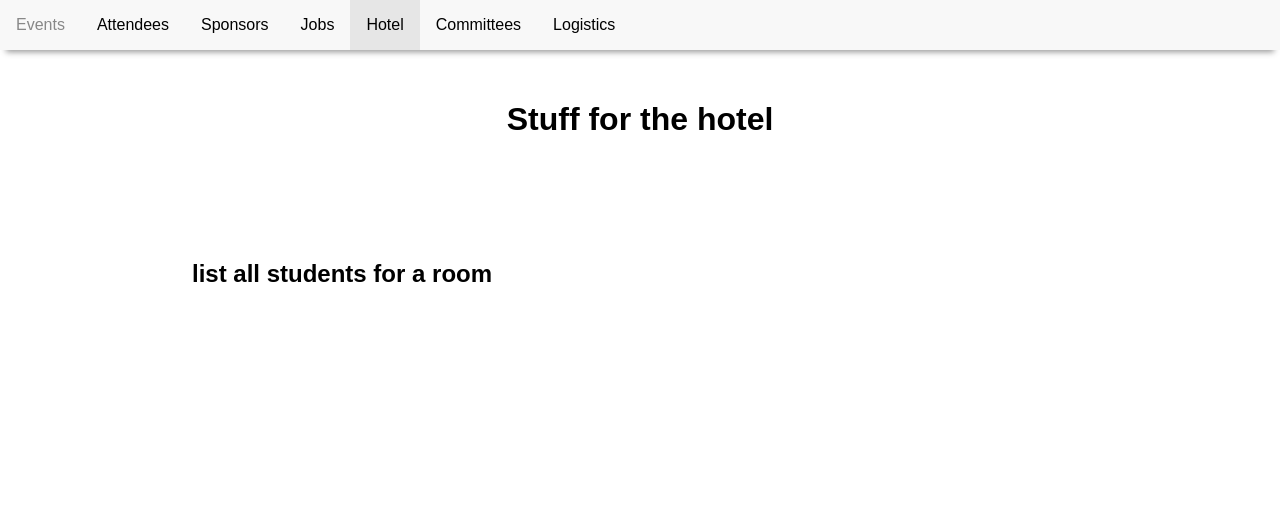
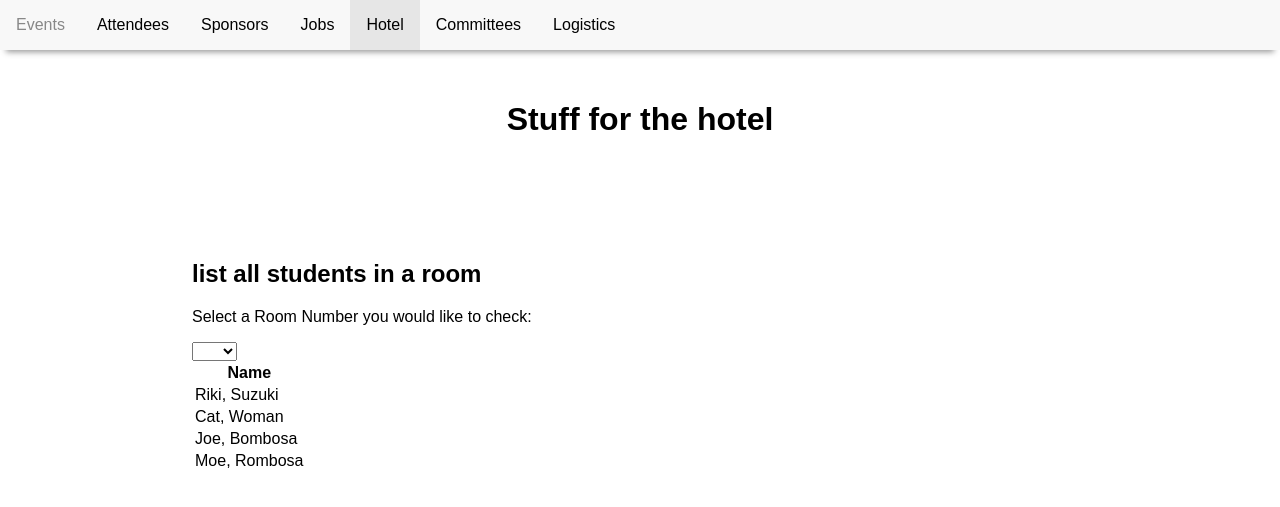
Before and after one commit to sxnum-1/conference, a PHP site: page /hotel.php in a window 1280 px wide. Shown: the top 507 px of the page. Run offline with PHP 8.4, Linux system fonts and the light colour scheme; data comes from the database, SQL or seed files in the repository.

Commit message:
Add files via upload

```diff
--- a/hotel.php
+++ b/hotel.php
@@ -20,11 +20,76 @@
       <h1>Stuff for the hotel</h1>
     </header>
     <div class="main">
-      <h2>list all students for a room</h2>
+       <!-- set up PDO -->
+       <?php include 'pdo.php'; ?>
+      <!--Company and job related information -->
+      <div id="studentrooms">
+        <h2>list all students in a room</h2>
+        <div id="roomselection">
+          <p>Select a Room Number you would like to check:</p>
+
+          <?php
+            // Select Room number from hotel rooms
+            $query = 'SELECT roomNumber FROM hotelroom;';
+            $stmt = $pdo->prepare($query);
+            $stmt->execute();
+            echo "<select name=\"roomNumber\" onChange=\"displayRoom(this)\">";
+            echo "<option value=''></option>";
+            //Constructs the options looping from the query call.
+            while ($room = $stmt->fetch()){
+              echo "<option value=" . $room['roomNumber'] . ">" . $room["roomNumber"] . "</option>";
+            }
+            echo "</select><br>";
+          ?>
+        </div>
+        <div id="display"></div>
+      </div>
+      <?php
+        //Lists the students name and id
+        $query = 'SELECT CONCAT(firstName,\', \',lastName) as FName FROM student;';
+        $stmt = $pdo->prepare($query);
+        $stmt->execute();
+        //creates a table
+        echo "<table>";
+        echo "<tr><th>Name</th></tr>";
+        // Loops through and displays each row.
+        while ($name = $stmt->fetch()) {
+          $name = $name["FName"];
+          echo "<tr><td>$name</td></tr>";
+        }
+        echo "</table>";
+      ?>
     </div>
     <footer>
 
     </footer>
     <!-- placeholder -->
-  </body>
+
+  <script>
+    // Function used to display job specific rolls taking in the selected company as a parameter
+    function displayRoom(room){
+      //Target div to display info
+      let content = document.getElementById("display");
+      let a = room.value;
+      const query = `
+        <?php
+          // $query = "SELECT roomNumber FROM HotelRoom";
+          $room = '';
+          $room = isset($_POST['roomNumber']) ? $_POST['roomNumber'] : '';
+          $query = "SELECT student.firstName, student.lastName, roomNumber FROM student WHERE student.roomNumber = '$room' GROUP BY student.roomNumber";
+          $stmt = $pdo->prepare($query);
+          $stmt->execute();
+
+          while ($room = $stmt->fetch()) {
+              echo "<option>$room</option>";
+          }
+
+          echo "</select><br>";
+          ?>
+        `;
+      content.innerHTML = "<h3>" + "Student Name" + "</h3>" + query;
+    }
+  </script>
+</body>
+
 </html>
```
Also changed, not shown: committees.php (+39 -4 lines).
